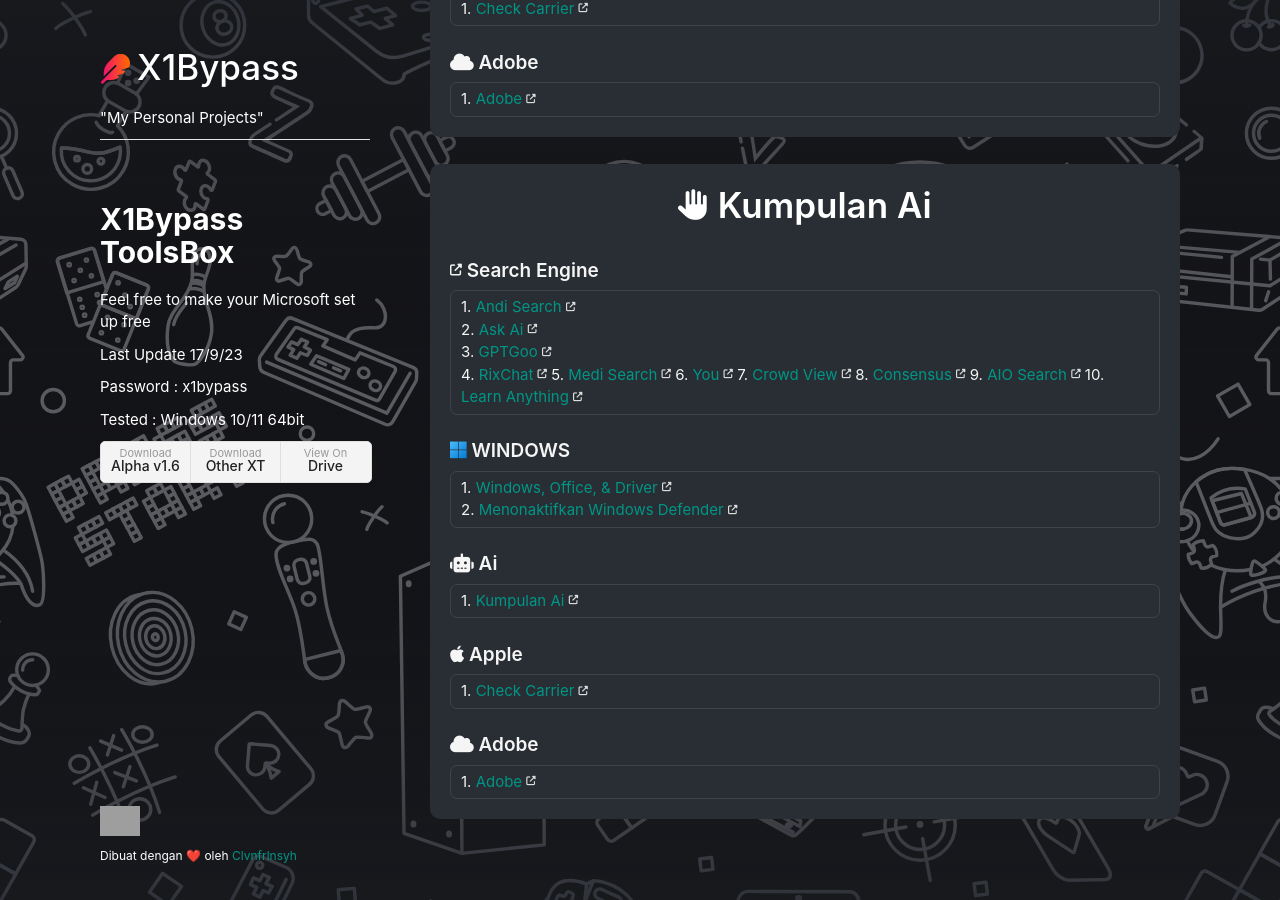
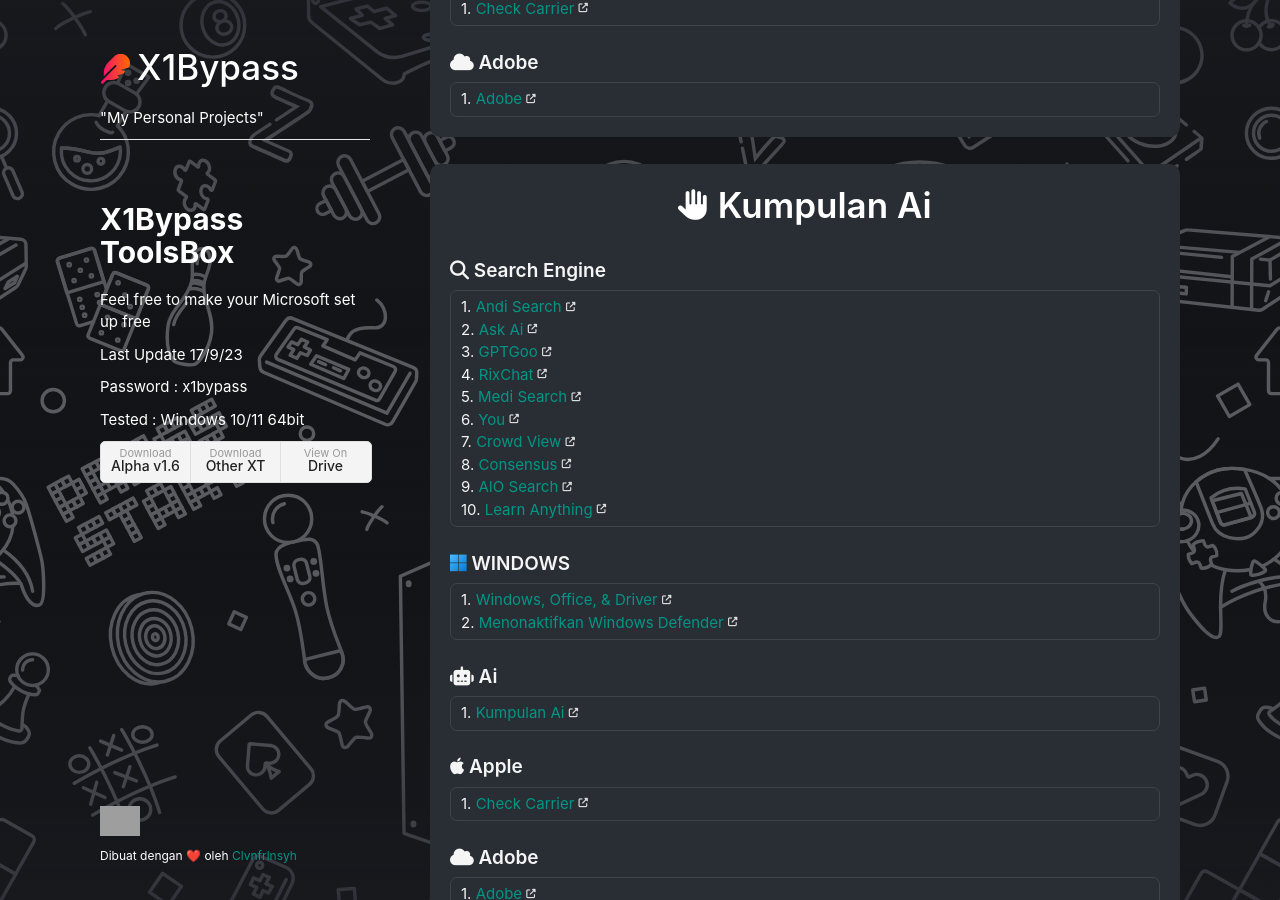
Before and after one commit to Unknown240/coba, a Jekyll site: the page built from index.html, in a window 1280 px wide and 900 px high, scrolled down 529 px. Built offline with Jekyll 4.4.1, drawn with Linux system fonts in a browser that asks for light colours; grey boxes are pictures that could not be loaded.

Commit message:
Update index.html

```diff
--- a/index.html
+++ b/index.html
@@ -41,18 +41,18 @@
 </div>
 <div class="boxbg-divider-banner"></div>
 <div class="boxbg-menu">
-  <div class="menu-title"><i class="fa-solid fa-up-right-from-square fa-2xs"></i> Search Engine</div>
+  <div class="menu-title"><i class="fa fa-search"></i> Search Engine</div>
   <div class="boxlink">
     1. <a href="{{ 'https://andisearch.com/' | relative_url }}">Andi Search</a> <i class="fa-solid fa-up-right-from-square fa-2xs" style="color: #dcdcdc"></i><br>
     2. <a href="{{ 'https://iask.ai/' | relative_url }}">Ask Ai</a> <i class="fa-solid fa-up-right-from-square fa-2xs" style="color: #dcdcdc"></i><br>
     3. <a href="{{ 'https://gptgo.ai/' | relative_url }}">GPTGoo</a> <i class="fa-solid fa-up-right-from-square fa-2xs" style="color: #dcdcdc"></i><br>
-    4. <a href="{{ 'https://topai.tools/' | relative_url }}">RixChat</a> <i class="fa-solid fa-up-right-from-square fa-2xs" style="color: #dcdcdc"></i>
-    5. <a href="{{ 'https://medisearch.io/' | relative_url }}">Medi Search</a> <i class="fa-solid fa-up-right-from-square fa-2xs" style="color: #dcdcdc"></i>
-    6. <a href="{{ 'https://you.com/' | relative_url }}">You</a> <i class="fa-solid fa-up-right-from-square fa-2xs" style="color: #dcdcdc"></i>
-    7. <a href="{{ 'https://crowdview.ai/' | relative_url }}">Crowd View</a> <i class="fa-solid fa-up-right-from-square fa-2xs" style="color: #dcdcdc"></i>
-    8. <a href="{{ 'https://consensus.app/' | relative_url }}">Consensus</a> <i class="fa-solid fa-up-right-from-square fa-2xs" style="color: #dcdcdc"></i>
-    9. <a href="{{ 'https://www.aiosearch.com' | relative_url }}">AIO Search</a> <i class="fa-solid fa-up-right-from-square fa-2xs" style="color: #dcdcdc"></i>
-    10. <a href="{{ 'https://www.tutorai.me/' | relative_url }}">Learn Anything</a> <i class="fa-solid fa-up-right-from-square fa-2xs" style="color: #dcdcdc"></i>
+    4. <a href="{{ 'https://topai.tools/' | relative_url }}">RixChat</a> <i class="fa-solid fa-up-right-from-square fa-2xs" style="color: #dcdcdc"></i><br>
+    5. <a href="{{ 'https://medisearch.io/' | relative_url }}">Medi Search</a> <i class="fa-solid fa-up-right-from-square fa-2xs" style="color: #dcdcdc"></i><br>
+    6. <a href="{{ 'https://you.com/' | relative_url }}">You</a> <i class="fa-solid fa-up-right-from-square fa-2xs" style="color: #dcdcdc"></i><br>
+    7. <a href="{{ 'https://crowdview.ai/' | relative_url }}">Crowd View</a> <i class="fa-solid fa-up-right-from-square fa-2xs" style="color: #dcdcdc"></i><br>
+    8. <a href="{{ 'https://consensus.app/' | relative_url }}">Consensus</a> <i class="fa-solid fa-up-right-from-square fa-2xs" style="color: #dcdcdc"></i><br>
+    9. <a href="{{ 'https://www.aiosearch.com' | relative_url }}">AIO Search</a> <i class="fa-solid fa-up-right-from-square fa-2xs" style="color: #dcdcdc"></i><br>
+    10. <a href="{{ 'https://www.tutorai.me/' | relative_url }}">Learn Anything</a> <i class="fa-solid fa-up-right-from-square fa-2xs" style="color: #dcdcdc"></i><br>
   </div><br>
   <div class="menu-title"><i class="fa-brands fa-microsoft windows-icon"></i> WINDOWS</div>
   <div class="boxlink">
```
